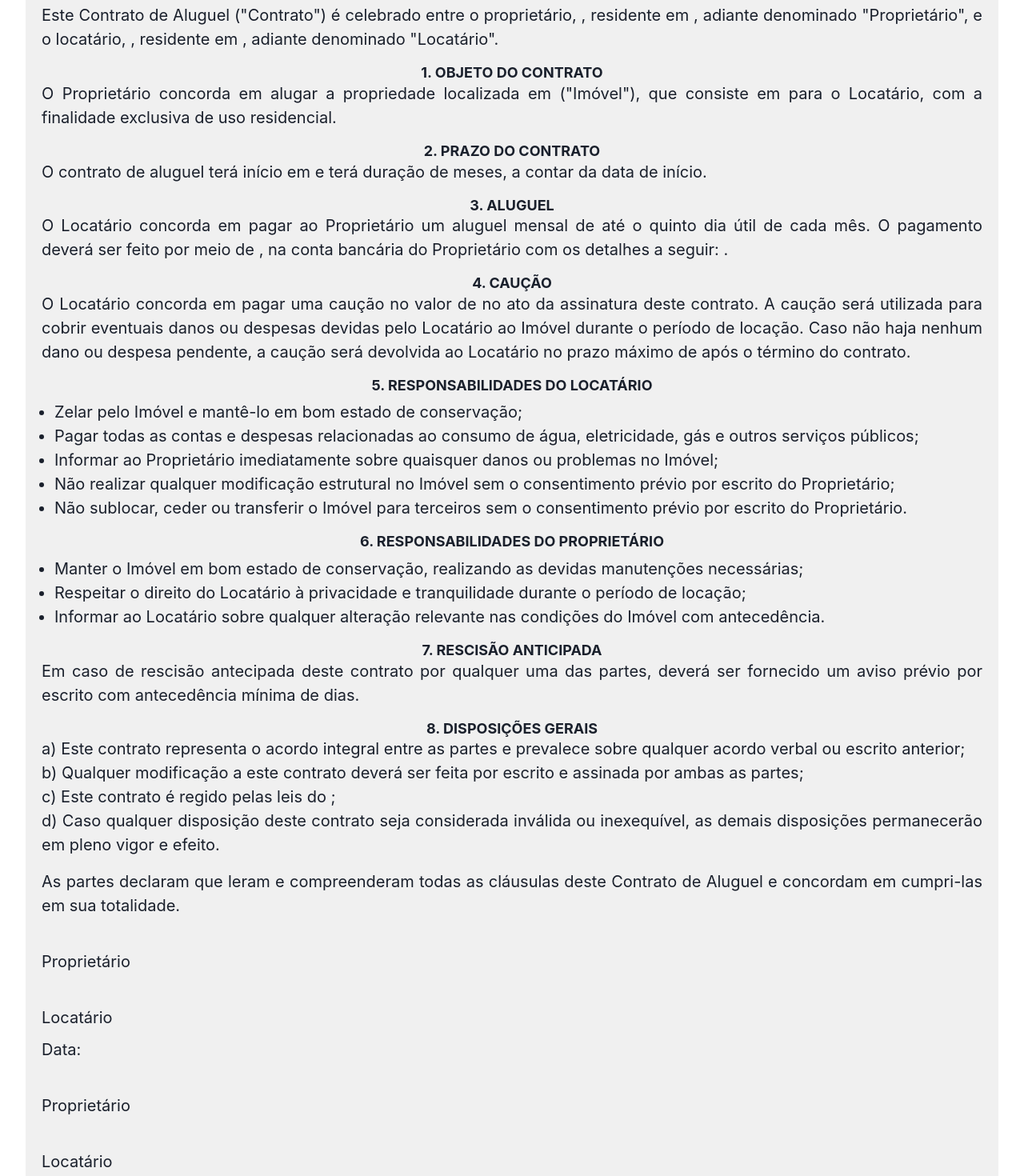
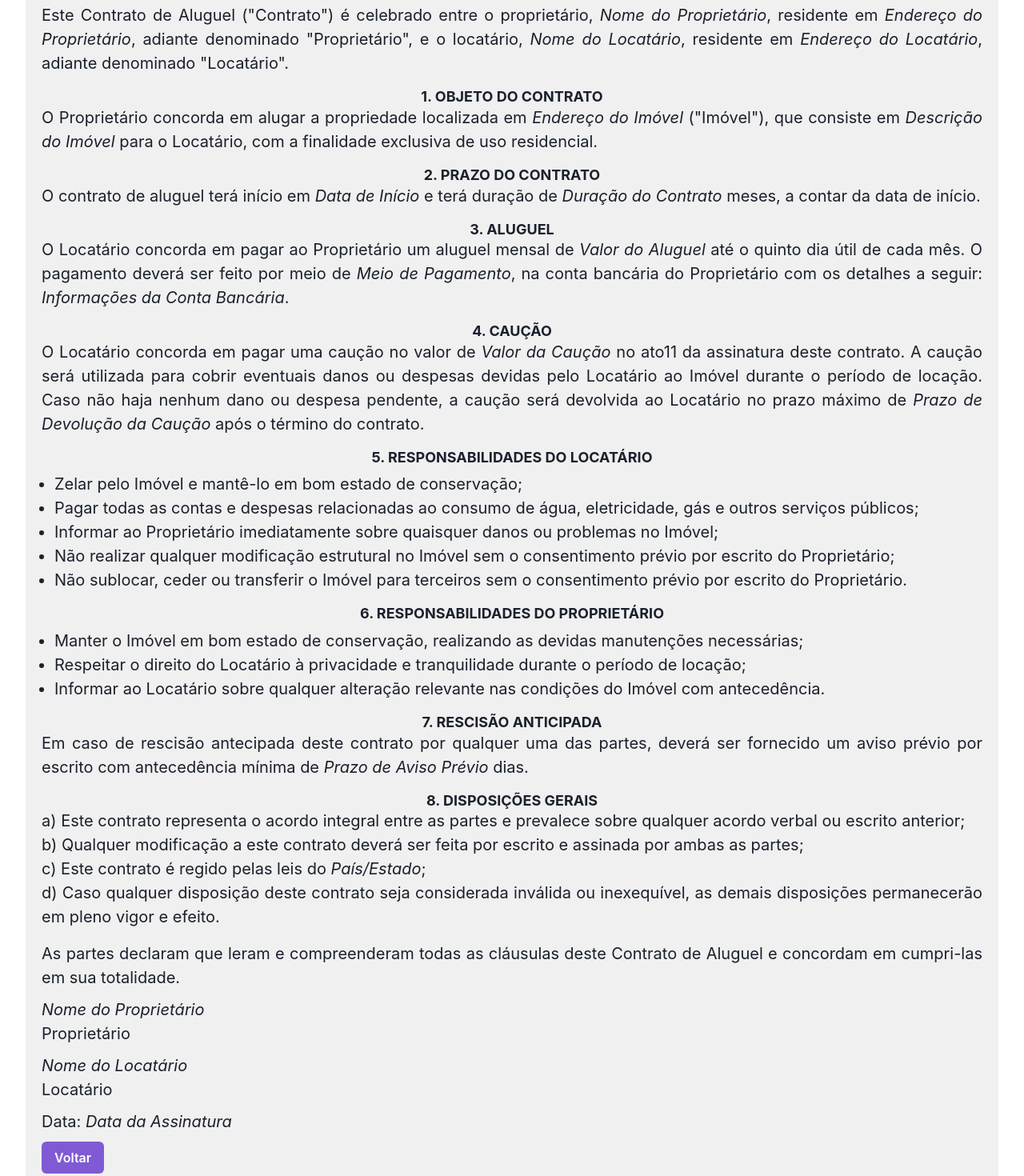
Before and after one commit to b0ssard/Contratim, a React (Vite) app: page /contratos in a window 1280 px wide. Shown: the part 1480-2950 px from the top of the page at 80% size. Built offline with nearby package versions, Linux system fonts and the light colour scheme; no server answers.

Commit message:
Changed the renderinf od Contratos.

```diff
--- a/src/ContractContent.tsx
+++ b/src/ContractContent.tsx
@@ -4,6 +4,10 @@ import { Box, Heading, Text, UnorderedList, ListItem } from "@chakra-ui/react";
 interface ContractContentProps {
   fields: Array<{ label: string; value: string }>;
 }
+
+const renderLabel = (label: string, value: string) => {
+  return value !== "" ? value : <i>{label}</i>;
+};
 
 const ContractContent: React.FC<ContractContentProps> = ({ fields }) => {
   return (
@@ -12,9 +16,12 @@ const ContractContent: React.FC<ContractContentProps> = ({ fields }) => {
 
       <Text fontSize="xl">
         Este Contrato de Aluguel ("Contrato") é celebrado entre o proprietário,{" "}
-        {fields[0].value}, residente em {fields[1].value}, adiante denominado
-        "Proprietário", e o locatário, {fields[2].value}, residente em{" "}
-        {fields[3].value}, adiante denominado "Locatário".
+        {renderLabel(fields[0].label, fields[0].value)}, residente em{" "}
+        {renderLabel(fields[1].label, fields[1].value)}, adiante denominado
+        "Proprietário", e o locatário,{" "}
+        {renderLabel(fields[2].label, fields[2].value)}, residente em{" "}
+        {renderLabel(fields[3].label, fields[3].value)}, adiante denominado
+        "Locatário".
       </Text>
 
       <Heading as="h2" fontSize="lg" mt={4}>
@@ -23,8 +30,9 @@ const ContractContent: React.FC<ContractContentProps> = ({ fields }) => {
 
       <Text>
         O Proprietário concorda em alugar a propriedade localizada em{" "}
-        {fields[4].value} ("Imóvel"), que consiste em {fields[5].value} para o
-        Locatário, com a finalidade exclusiva de uso residencial.
+        {renderLabel(fields[4].label, fields[4].value)} ("Imóvel"), que consiste
+        em {renderLabel(fields[5].label, fields[5].value)} para o Locatário, com
+        a finalidade exclusiva de uso residencial.
       </Text>
 
       <Heading as="h2" fontSize="lg" mt={4}>
@@ -32,8 +40,10 @@ const ContractContent: React.FC<ContractContentProps> = ({ fields }) => {
       </Heading>
 
       <Text>
-        O contrato de aluguel terá início em {fields[6].value} e terá duração de{" "}
-        {fields[7].value} meses, a contar da data de início.
+        O contrato de aluguel terá início em{" "}
+        {renderLabel(fields[6].label, fields[6].value)} e terá duração de{" "}
+        {renderLabel(fields[7].label, fields[7].value)} meses, a contar da data
+        de início.
       </Text>
 
       <Heading as="h2" fontSize="lg" mt={4}>
@@ -42,9 +52,11 @@ const ContractContent: React.FC<ContractContentProps> = ({ fields }) => {
 
       <Text>
         O Locatário concorda em pagar ao Proprietário um aluguel mensal de{" "}
-        {fields[8].value} até o quinto dia útil de cada mês. O pagamento deverá
-        ser feito por meio de {fields[9].value}, na conta bancária do
-        Proprietário com os detalhes a seguir: {fields[10].value}.
+        {renderLabel(fields[8].label, fields[8].value)} até o quinto dia útil de
+        cada mês. O pagamento deverá ser feito por meio de{" "}
+        {renderLabel(fields[9].label, fields[9].value)}, na conta bancária do
+        Proprietário com os detalhes a seguir:{" "}
+        {renderLabel(fields[10].label, fields[10].value)}.
       </Text>
 
       <Heading as="h2" fontSize="lg" mt={4}>
@@ -52,12 +64,14 @@ const ContractContent: React.FC<ContractContentProps> = ({ fields }) => {
       </Heading>
 
       <Text>
-        O Locatário concorda em pagar uma caução no valor de {fields[11].value}{" "}
-        no ato da assinatura deste contrato. A caução será utilizada para cobrir
-        eventuais danos ou despesas devidas pelo Locatário ao Imóvel durante o
-        período de locação. Caso não haja nenhum dano ou despesa pendente, a
-        caução será devolvida ao Locatário no prazo máximo de {fields[12].value}{" "}
-        após o término do contrato.
+        O Locatário concorda em pagar uma caução no valor de{" "}
+        {renderLabel(fields[11].label, fields[11].value)} no ato11 da assinatura
+        deste contrato. A caução será utilizada para cobrir eventuais danos ou
+        despesas devidas pelo Locatário ao Imóvel durante o período de locação.
+        Caso não haja nenhum dano ou despesa pendente, a caução será devolvida
+        ao Locatário no prazo máximo de{" "}
+        {renderLabel(fields[12].label, fields[12].value)} após o término do
+        contrato.
       </Text>
 
       <Heading as="h2" fontSize="lg" mt={4}>
@@ -112,7 +126,8 @@ const ContractContent: React.FC<ContractContentProps> = ({ fields }) => {
       <Text>
         Em caso de rescisão antecipada deste contrato por qualquer uma das
         partes, deverá ser fornecido um aviso prévio por escrito com
-        antecedência mínima de {fields[13].value} dias.
+        antecedência mínima de {renderLabel(fields[13].label, fields[13].value)}{" "}
+        dias.
       </Text>
 
       <Heading as="h2" fontSize="lg" mt={4}>
@@ -126,7 +141,8 @@ const ContractContent: React.FC<ContractContentProps> = ({ fields }) => {
         b) Qualquer modificação a este contrato deverá ser feita por escrito e
         assinada por ambas as partes;
         <br />
-        c) Este contrato é regido pelas leis do {fields[14].value};
+        c) Este contrato é regido pelas leis do{" "}
+        {renderLabel(fields[14].label, fields[14].value)};
         <br />
         d) Caso qualquer disposição deste contrato seja considerada inválida ou
         inexequível, as demais disposições permanecerão em pleno vigor e efeito.
@@ -138,18 +154,18 @@ const ContractContent: React.FC<ContractContentProps> = ({ fields }) => {
       </Text>
 
       <Text>
-        {fields[0].value}
+        {renderLabel(fields[0].label, fields[0].value)}
         <br />
         Proprietário
       </Text>
 
       <Text>
-        {fields[2].value}
+        {renderLabel(fields[2].label, fields[2].value)}
         <br />
         Locatário
       </Text>
 
-      <Text>Data: {fields[15].value}</Text>
+      <Text>Data: {renderLabel(fields[15].label, fields[15].value)}</Text>
     </Box>
   );
 };
--- a/src/Contratos.tsx
+++ b/src/Contratos.tsx
@@ -1,6 +1,6 @@
 import React, { useState } from "react";
 import { Link } from "react-router-dom";
-import { Box, Text } from "@chakra-ui/react";
+import { Box } from "@chakra-ui/react";
 import Button from "./Button";
 import "./Contratos.scss";
 import ContractInputs from "./Inputs";
@@ -43,20 +43,6 @@ const Contratos: React.FC = () => {
 
       <ContractContent fields={fields} />
 
-      <Text>
-        {fields[0].value}
-        <br />
-        Proprietário
-      </Text>
-
-      <Text>
-        {fields[2].value}
-        <br />
-        Locatário
-      </Text>
-
-      <Text>Data: {fields[15].value}</Text>
-
       <Button as={Link} to="/">
         Voltar
       </Button>
```
